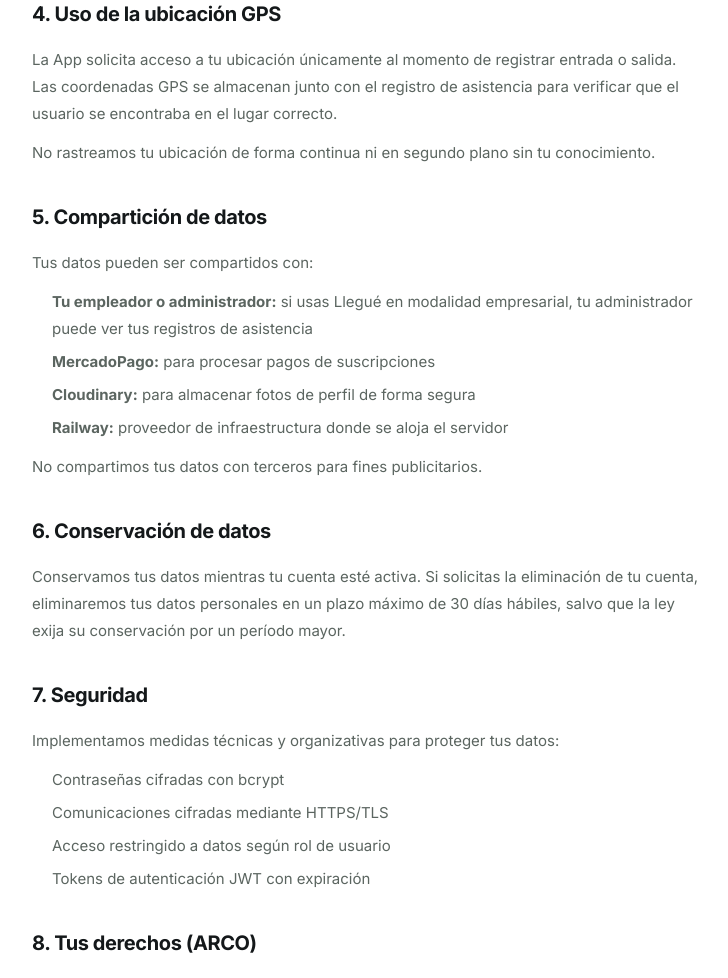
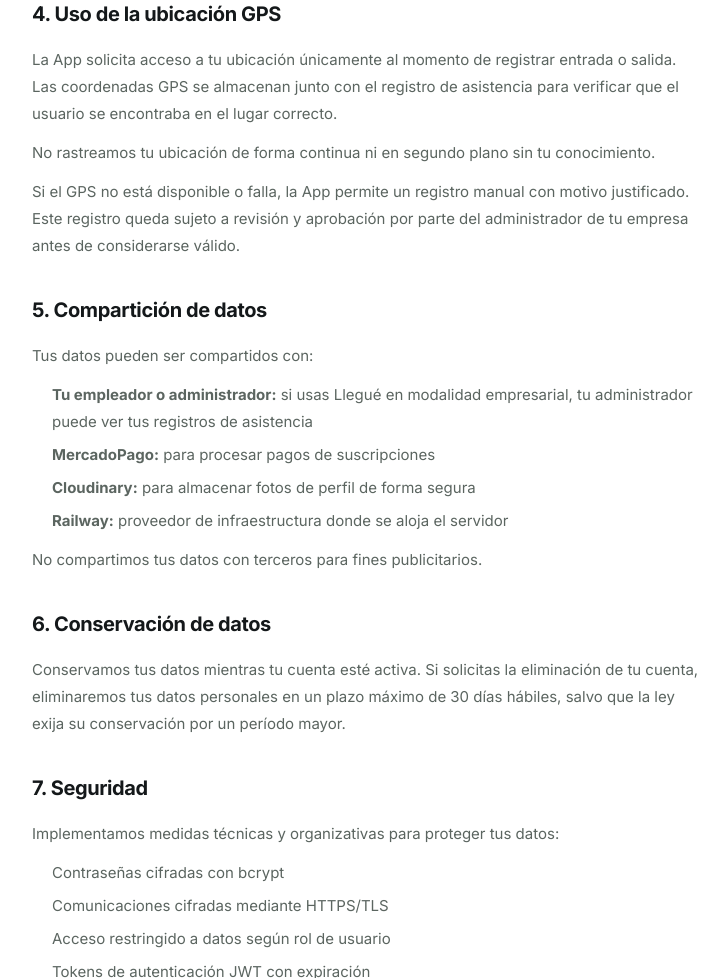
Before and after one commit to angelcasadey/llegue-web, a plain HTML site: page privacidad.html in a window 1280 px wide. Shown: the part 1267-2245 px from the top of the page, without its empty margins (272-1000 px from the left). Drawn offline with Linux system fonts and the light colour scheme.

Commit message:
docs(privacidad): aclarar registro manual cuando falla el GPS, sujeto a revisión del admin

```diff
--- a/privacidad.html
+++ b/privacidad.html
@@ -127,6 +127,7 @@
       <h2>4. Uso de la ubicación GPS</h2>
       <p>La App solicita acceso a tu ubicación únicamente al momento de registrar entrada o salida. Las coordenadas GPS se almacenan junto con el registro de asistencia para verificar que el usuario se encontraba en el lugar correcto.</p>
       <p>No rastreamos tu ubicación de forma continua ni en segundo plano sin tu conocimiento.</p>
+      <p>Si el GPS no está disponible o falla, la App permite un registro manual con motivo justificado. Este registro queda sujeto a revisión y aprobación por parte del administrador de tu empresa antes de considerarse válido.</p>
     </div>
 
     <div class="legal-section">
```
